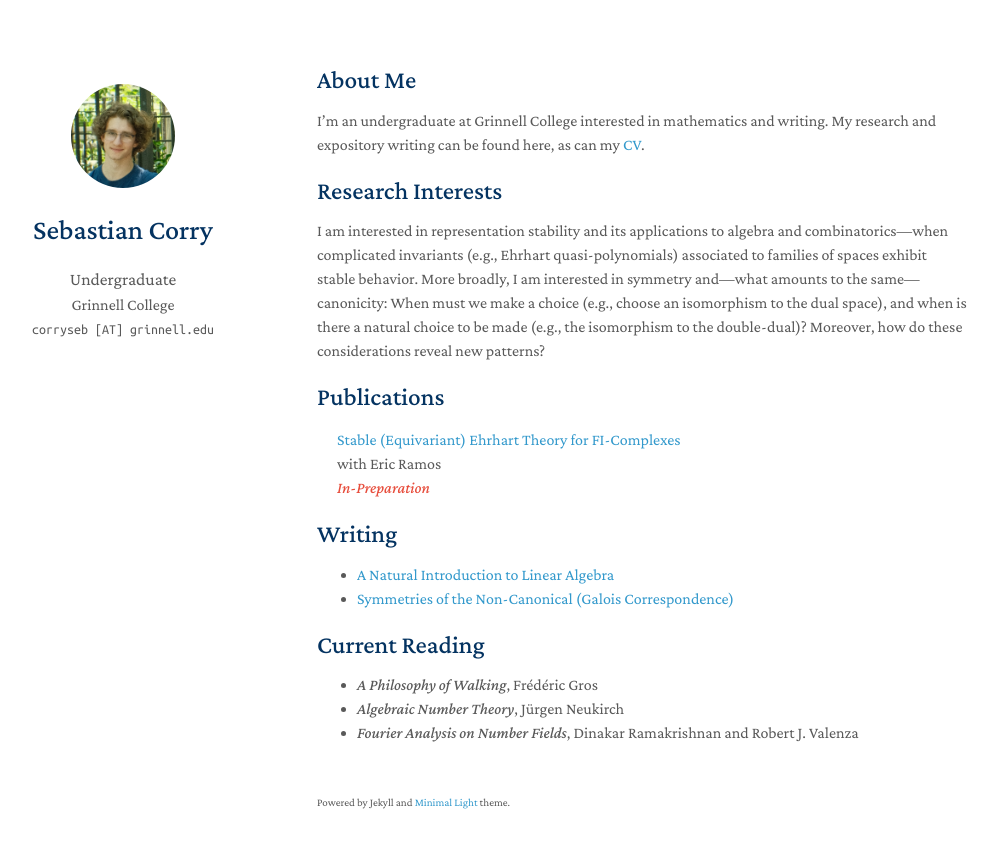
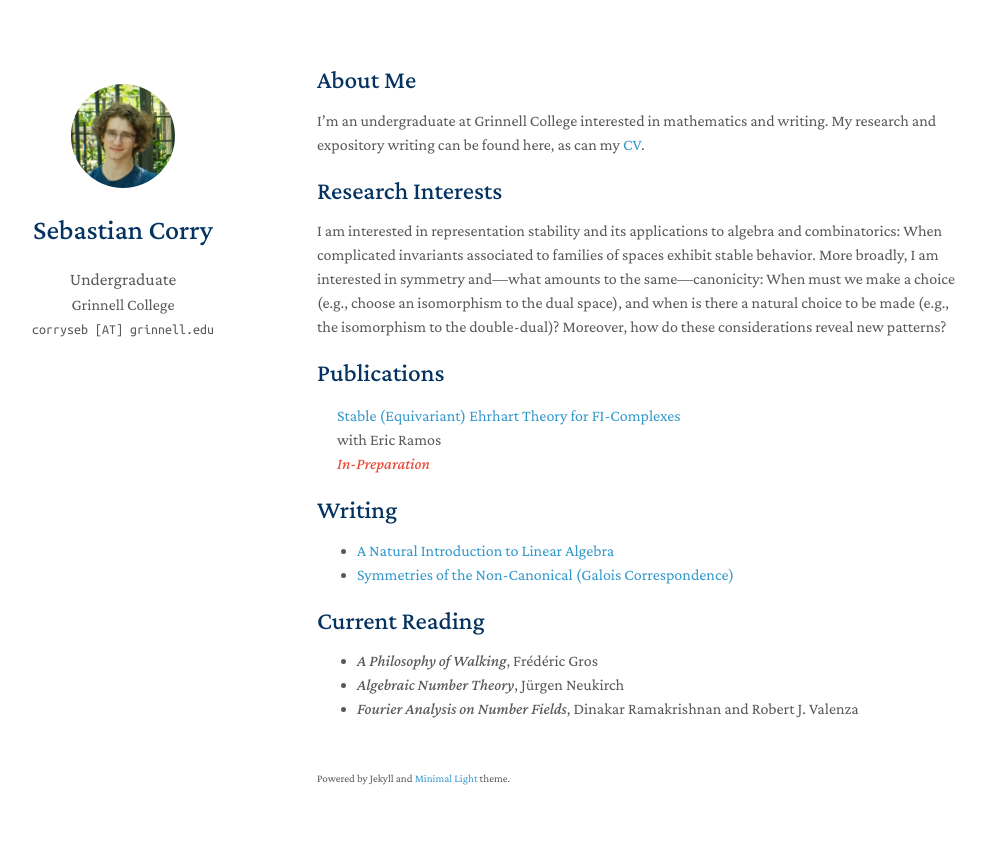
Before and after one commit to sebcorry/sebcorry.github.io, a Jekyll site: the page built from index.md, in a window 1280 px wide. Shown: the top 848 px of the page, without its empty margins (153-1151 px from the left). Built offline with Jekyll 4.4.1, drawn with Linux system fonts in a browser that asks for light colours; a style sheet for code colours, icons or effects is not loaded; our own code applies the rules of GitHub Pages for plain Markdown files.

Commit message:
Updated Research Interests

```diff
--- a/index.md
+++ b/index.md
@@ -8,7 +8,7 @@ I'm an undergraduate at Grinnell College interested in mathematics and writing.
 
 ## Research Interests
 
-I am interested in representation stability and its applications to algebra and combinatorics---when complicated invariants (e.g., Ehrhart quasi-polynomials) associated to families of spaces exhibit stable behavior. More broadly, I am interested in symmetry and---what amounts to the same---canonicity: When must we make a choice (e.g., choose an isomorphism to the dual space), and when is there a natural choice to be made (e.g., the isomorphism to the double-dual)? Moreover, how do these considerations reveal new patterns?
+I am interested in representation stability and its applications to algebra and combinatorics: When complicated invariants associated to families of spaces exhibit stable behavior. More broadly, I am interested in symmetry and---what amounts to the same---canonicity: When must we make a choice (e.g., choose an isomorphism to the dual space), and when is there a natural choice to be made (e.g., the isomorphism to the double-dual)? Moreover, how do these considerations reveal new patterns?
 
 {% include_relative _includes/publications.md %}
 
```
